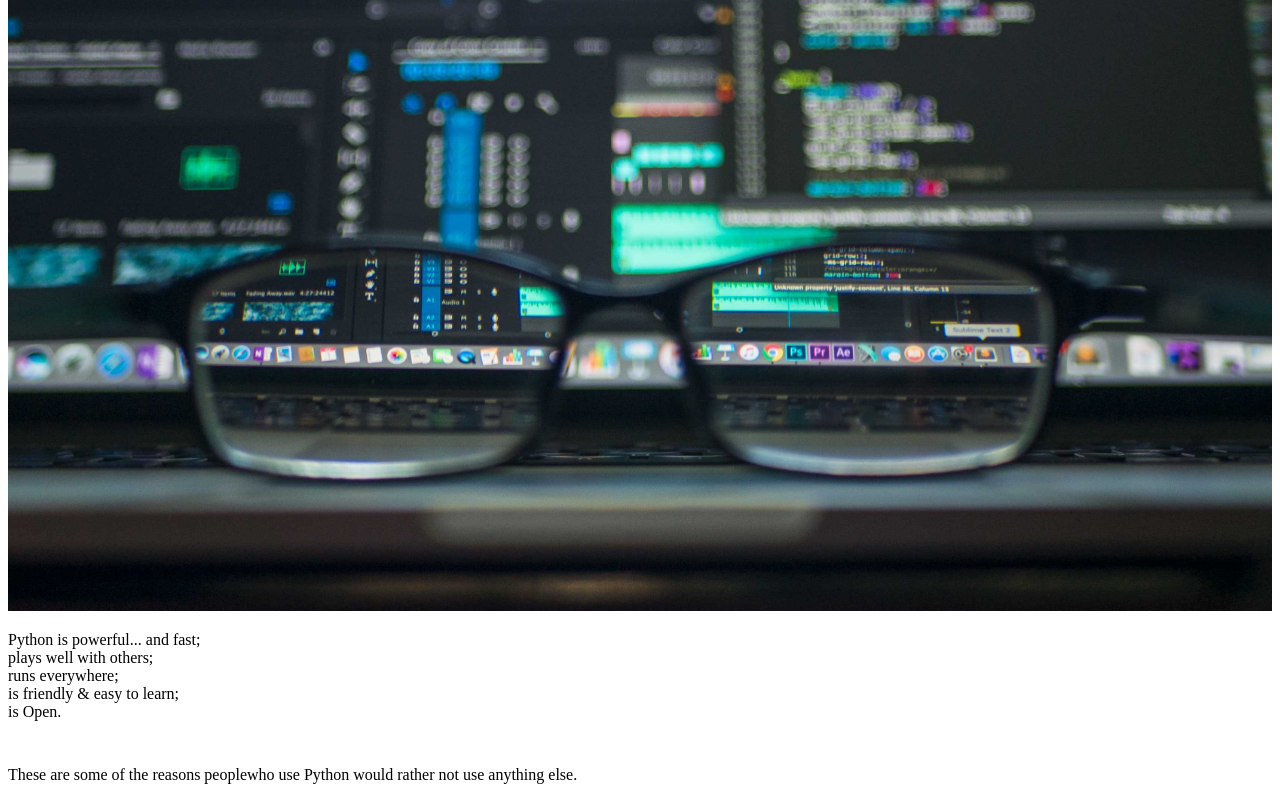
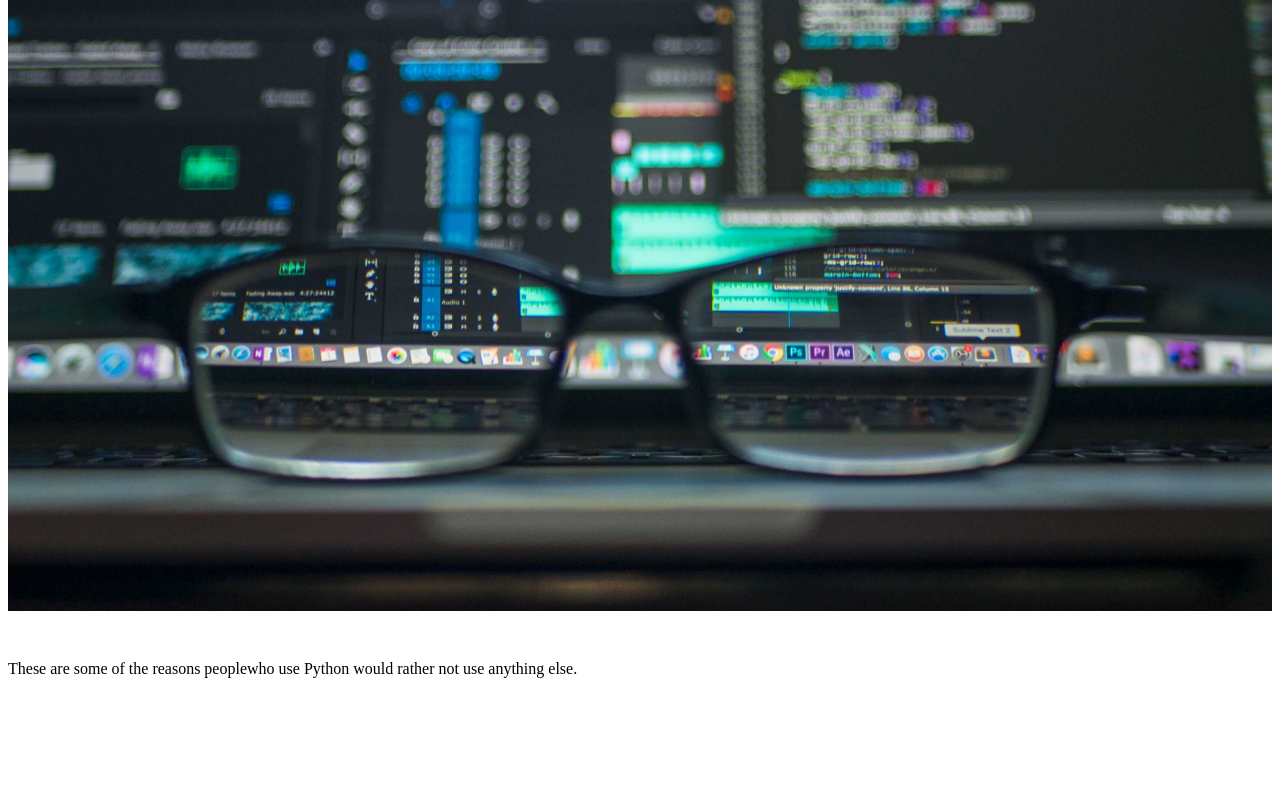
Before and after one commit to yjk0614/web, a plain HTML site: page 3.html in a window 1280 px wide. Shown: the part 591-1391 px from the top of the page. After the commit the page ends 1285 px from the top, so only its background shows below. Drawn offline with Linux system fonts and the light colour scheme; a script that the page names is missing.

Commit message:
JavaScript본문변경2

```diff
--- a/3.html
+++ b/3.html
@@ -20,13 +20,6 @@
   <br>
   <br>
   <img src="python_img.jpg" width="100%">
-  </p>
-  <p>
-  Python is powerful... and fast;
-  <br>plays well with others;
-  <br>runs everywhere;
-  <br>is friendly & easy to learn;
-  <br>is Open.
   </p>
   <p style="margin-top:45px;">
   These are some of the reasons peoplewho use Python would rather not use anything else.
```
